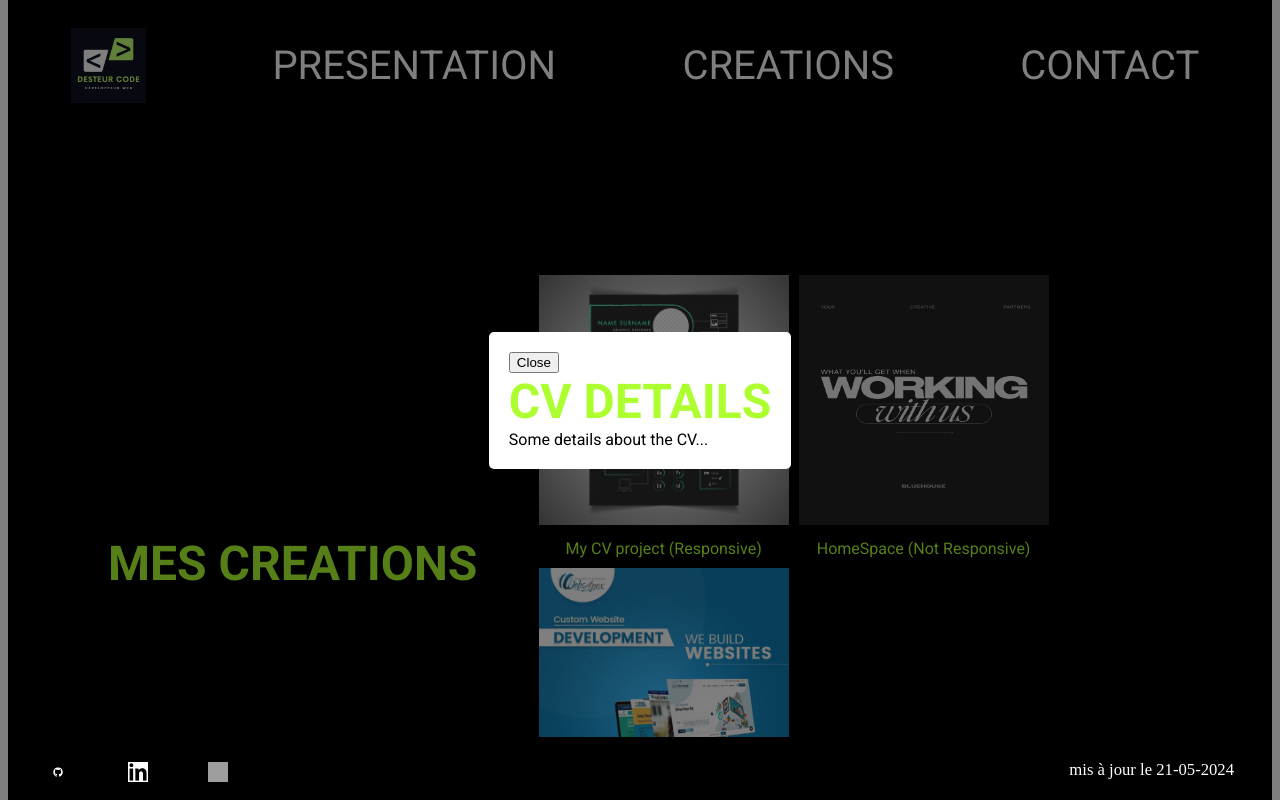
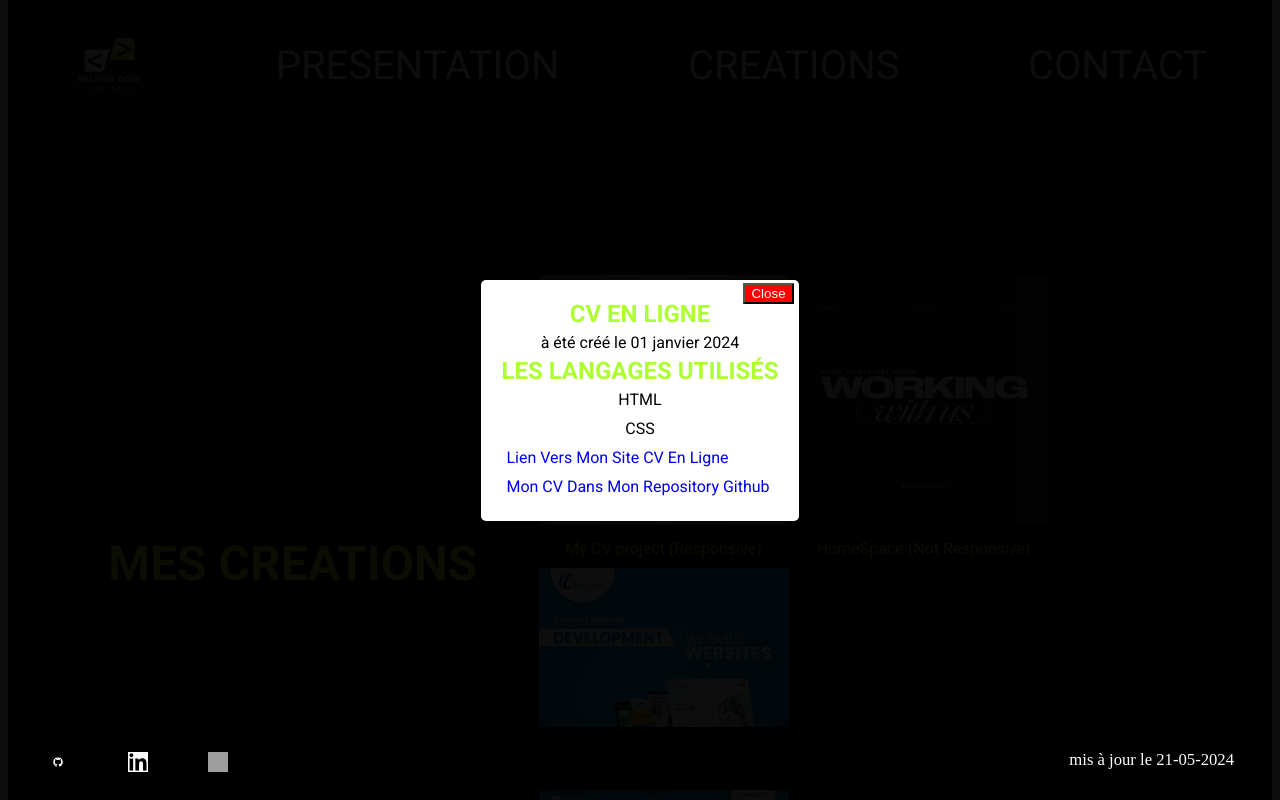
Before and after one commit to desteur1/rethinked-porfolio, a Vue app: page / in a window 1280 px wide. Both pictures are taken after a click on the picture 663 px from the left and 1618 px from the top of the page. Shown: the part 1218-2018 px from the top of the page. Built offline with nearby package versions, Linux system fonts and the light colour scheme; grey boxes are pictures that could not be loaded.

Commit message:
adjusting the responsiveness of the site

```diff
--- a/src/App.vue
+++ b/src/App.vue
@@ -13,13 +13,10 @@
 
 <script>
 import { scrollToTop } from "@/utils/scroll";
-import FooterEdge from "./components/FooterEdge.vue";
 
 export default {
   name: "App",
-  components: {
-    FooterEdge,
-  },
+
   methods: {
     handleScrollToTop() {
       scrollToTop();
@@ -36,7 +33,7 @@ export default {
 
 .tab {
   position: fixed;
-  width: 98%;
+  width: 98.7%;
   display: flex;
   justify-content: space-around;
   align-items: center;
--- a/src/components/ContactForm.vue
+++ b/src/components/ContactForm.vue
@@ -208,7 +208,7 @@ label {
     padding-bottom: 7px;
   }
   .butt {
-    margin-bottom: 50px;
+    margin-bottom: 80px;
   }
   .btn-1 {
     font-size: 1rem;
--- a/src/components/FooterEdge.vue
+++ b/src/components/FooterEdge.vue
@@ -31,7 +31,7 @@ export default {
   margin-top: 10px;
 }
 .b-nav {
-  width: 95%;
+  width: 97.7%;
   display: flex;
   justify-content: space-between;
   align-items: center;
@@ -40,26 +40,38 @@ export default {
   color: #fff;
   position: fixed;
   bottom: 0;
-  margin-right: 10px;
+  margin: 10px 0 10px 0;
 }
 nav a {
-  padding: 0 30px;
+  padding: 20px 30px;
 }
 p {
   font-size: 20px;
 }
 
-@media (max-width: 810px) {
+@media (min-width: 490px) and (max-width: 810px) {
+  .b-nav {
+    width: 94%;
+  }
+}
+
+@media (max-width: 490px) {
   .itm-10 {
     width: 18px;
     height: 18px;
   }
   .b-nav {
-    width: 95.4%;
+    width: 91%;
     font-size: 0.5rem;
+    margin: 0;
   }
   nav a {
     padding: 0 5px;
   }
 }
+@media (min-width: 811px) and (max-width: 1300px) {
+  .b-nav {
+    width: 95%;
+  }
+}
 </style>
--- a/src/components/MyModals.vue
+++ b/src/components/MyModals.vue
@@ -29,19 +29,28 @@ export default {
 // The closeModal method emits a close event, which the parent component can listen to in order to change the isVisible prop, thus controlling the modal's visibility.
 </script>
 
-<style>
+<style scoped>
 .modal-overlay {
   position: fixed;
   top: 0;
   left: 0;
   width: 100%;
   height: 100%;
-  background: rgba(0, 0, 0, 0.5);
+  background: rgba(0, 0, 0, 95%);
   display: flex;
   justify-content: center;
   align-items: center;
 }
+button {
+  background: red;
+  color: white;
+  position: absolute;
+  top: 3px;
+  right: 5px;
+  cursor: pointer;
+}
 .modal-content {
+  position: relative;
   background: white;
   padding: 20px;
   border-radius: 5px;
--- a/src/views/HomeView.vue
+++ b/src/views/HomeView.vue
@@ -38,16 +38,78 @@ key is assigned the corresponding key (e.g., cv, dynamic, form). -->
 
             <DynamicModal :isVisible="modals[key]" @close="closeModal(key)">
               <template v-if="key === 'cv'">
-                <h2>CV Details</h2>
-                <p>Some details about the CV...</p>
+                <div class="container">
+                  <h2>CV EN LIGNE</h2>
+                  <p>
+                    à été créé le
+                    <time datetime="2024-01-21">01 janvier 2024</time>
+                  </p>
+
+                  <div>
+                    <h2>les langages utilisés</h2>
+                    <ul>
+                      <li>html</li>
+                      <li>css</li>
+                    </ul>
+                  </div>
+                  <div class="site-link">
+                    <a href="https://desteur1.github.io/correction-CV/"
+                      >lien vers mon site CV en ligne</a
+                    >
+                    <a href="https://github.com/desteur1/correction-CV"
+                      >mon CV dans mon repository github</a
+                    >
+                  </div>
+                </div>
               </template>
               <template v-else-if="key === 'dynamic'">
-                <h2>Dynamic Content</h2>
-                <p>Some details about dynamic content...</p>
+                <div class="container">
+                  <h2>home space</h2>
+                  <p>
+                    à été créé le
+                    <time datetime="2024-03-20">20 mars 2024</time>
+                  </p>
+                  <div>
+                    <h2>les langages utilisés</h2>
+                    <ul>
+                      <li>html</li>
+                      <li>css</li>
+                    </ul>
+                  </div>
+                  <div class="site-link">
+                    <a href="https://desteur1.github.io/my-home-space/"
+                      >lien vers mon site my home space</a
+                    >
+                    <a href="https://github.com/desteur1/my-home-space"
+                      >my home space sur github</a
+                    >
+                  </div>
+                </div>
               </template>
               <template v-else-if="key === 'form'">
-                <h2>Form Content</h2>
-                <p>Some details about the form...</p>
+                <div class="container">
+                  <h2>formulaire dynamique</h2>
+                  <p>
+                    a été créé le
+                    <time datetime="2024-04-18">18 avril 2024</time>
+                  </p>
+                  <div>
+                    <h2>les langages utilisés</h2>
+                    <ul>
+                      <li>html</li>
+                      <li>css</li>
+                      <li>javascript</li>
+                    </ul>
+                  </div>
+                  <div class="site-link">
+                    <a href=" https://desteur1.github.io/commentaire_dynamique/"
+                      >lien vers mon site commentaire dynamique</a
+                    >
+                    <a href="https://github.com/desteur1/commentaire_dynamique"
+                      >mon commentaire dynamique sur github</a
+                    >
+                  </div>
+                </div>
               </template>
             </DynamicModal>
           </div>
@@ -111,7 +173,7 @@ body {
 
 /*****************MAIN*************/
 
-h2 {
+.w20 h2 {
   font-size: 3rem;
   text-transform: uppercase;
   color: greenyellow;
@@ -159,6 +221,39 @@ h2 {
 .me {
   color: #fff;
 }
+/* CV , homespace and dynamic form styling */
+.container h2 {
+  color: greenyellow;
+  text-align: center;
+  text-transform: uppercase;
+}
+.container p,
+li {
+  text-align: center;
+  padding: 5px;
+}
+ul {
+  list-style: none;
+  text-transform: uppercase;
+}
+
+.site-link {
+  display: flex;
+  flex-direction: column;
+}
+.site-link a {
+  text-decoration: none;
+  padding: 5px;
+  text-transform: capitalize;
+}
+.site-link a:active {
+  color: red;
+}
+.site-link a:hover {
+  color: greenyellow;
+}
+/* homespace styling */
+
 @media (min-width: 811px) and (max-width: 1195px) {
   .exper {
     display: block;
@@ -176,7 +271,7 @@ h2 {
 }
 
 @media (max-width: 810px) {
-  h2 {
+  .w20 h2 {
     font-size: 1rem;
     padding-bottom: 10px;
   }
```
Also changed, not shown: 1 other file (tests, documents, lock files or other folders).
